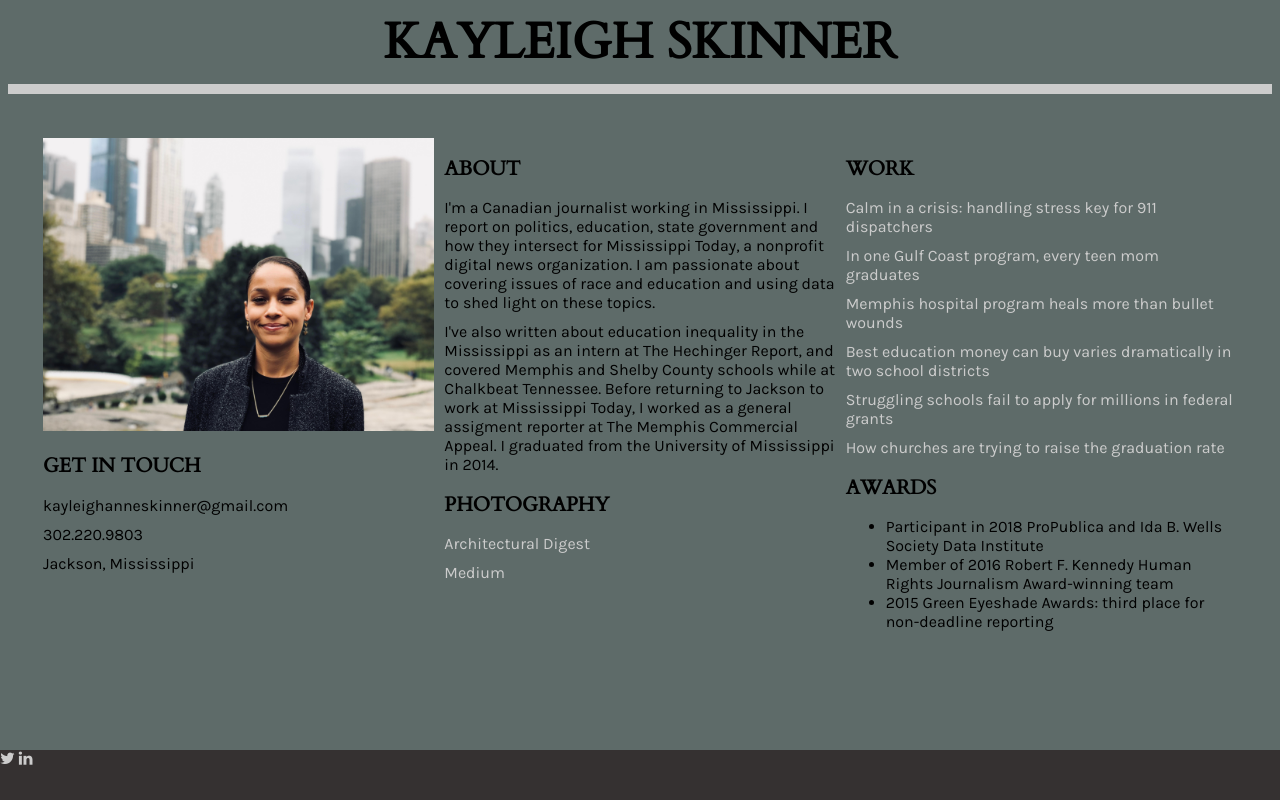
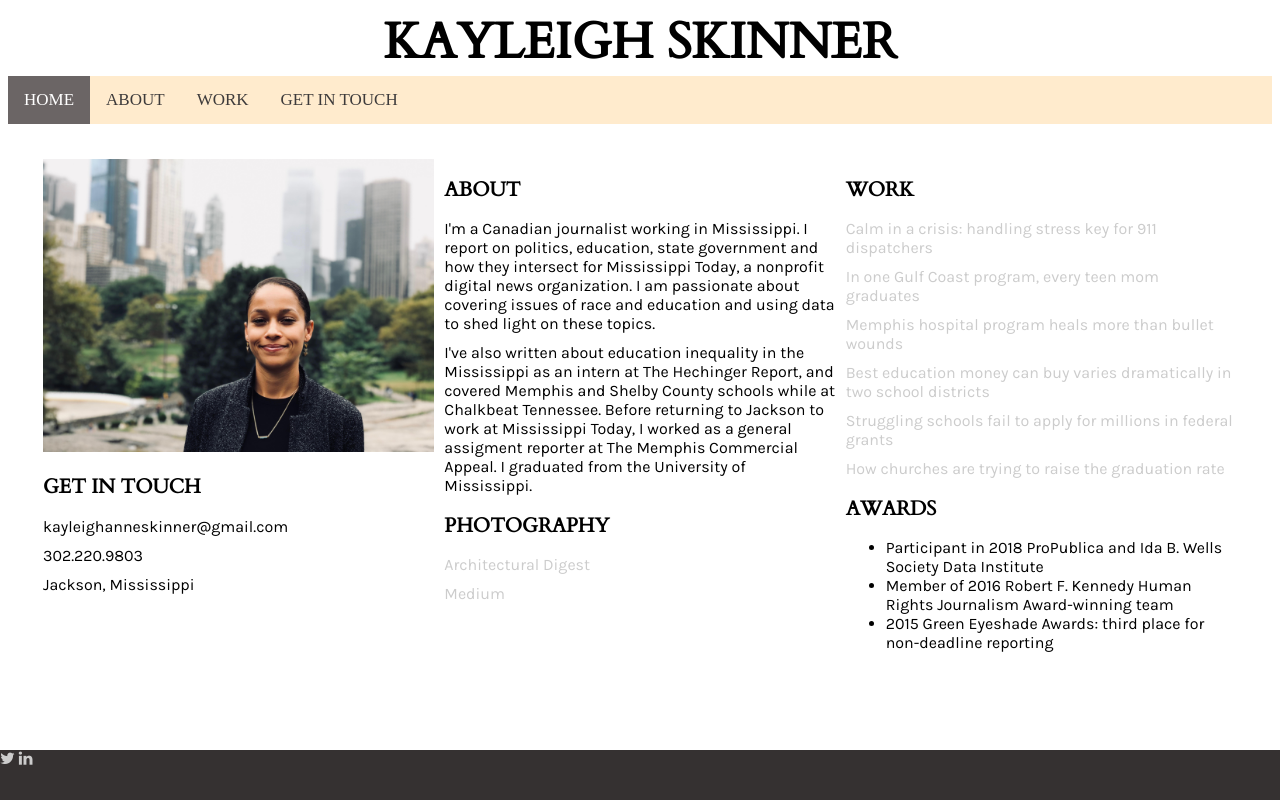
Before and after one commit to kayleighskinner/Portfolio, a plain HTML site: page index.html in a window 1280 px wide. Drawn offline with nearby package versions, Linux system fonts and the light colour scheme.

Commit message:
added navigation bar

```diff
--- a/index.html
+++ b/index.html
@@ -18,11 +18,21 @@
 
 
 <body> <!-- start of body -->
+
 <div class="name">
   <h1>KAYLEIGH SKINNER</h1>
 </div>
 
-<div class="block_1"></div> <hr />
+<div class="topnav">
+  <a class="active" href="#home">HOME</a>
+  <a href="#about">ABOUT</a>
+  <a href="#work">WORK</a>
+  <a href="#getintouch">GET IN TOUCH</a>
+</div>
+
+
+
+
 
 
 <div class="row1">
@@ -38,7 +48,7 @@
  <div class="column">
   <h2>ABOUT</h2>
    <p>I'm a Canadian journalist working in Mississippi. I report on politics, education, state government and how they intersect for Mississippi Today, a nonprofit digital news organization. I am passionate about covering issues of race and education and using data to shed light on these topics.</p>
-   <p>I've also written about education inequality in the Mississippi as an intern at The Hechinger Report, and covered Memphis and Shelby County schools while at Chalkbeat Tennessee. Before returning to Jackson to work at Mississippi Today, I worked as a general assigment reporter at The Memphis Commercial Appeal. I graduated from the University of Mississippi in 2014.</p>
+   <p>I've also written about education inequality in the Mississippi as an intern at The Hechinger Report, and covered Memphis and Shelby County schools while at Chalkbeat Tennessee. Before returning to Jackson to work at Mississippi Today, I worked as a general assigment reporter at The Memphis Commercial Appeal. I graduated from the University of Mississippi.</p>
    <h2>PHOTOGRAPHY</h2>
    <p><a href="https://www.architecturaldigest.com/story/why-i-moved-to-jackson-mississippi">Architectural Digest</a>
   </p>
--- a/style.css
+++ b/style.css
@@ -1,15 +1,49 @@
  body {
-background-color: #5e6b69;
+background-color: #FFFFFF
   }
 
-hr {
-    display: block;
-    height: 1px;
-    border: 0;
-    border-top: 10px solid #ccc;
-    margin: .5em 0;
-    padding: 0;
+
+/* Add a black background color to the top navigation */
+.topnav {
+  background-color: #FFEBCD;
+  overflow: hidden;
 }
+
+/* Style the links inside the navigation bar */
+.topnav a {
+  float: left;
+  color: #3e3b3b;
+  text-align: center;
+  padding: 14px 16px;
+  text-decoration: none;
+  font-size: 17px;
+}
+
+/* Change the color of links on hover */
+.topnav a:hover {
+  background-color: #ddd;
+  color: black;
+}
+
+/* Add a color to the active/current link */
+.topnav a.active {
+  background-color: #6b6565;
+  color: white;
+}
+
+
+
+
+
+
+
+
+
+
+
+
+
+
 
  .name {
   text-align: center
```
